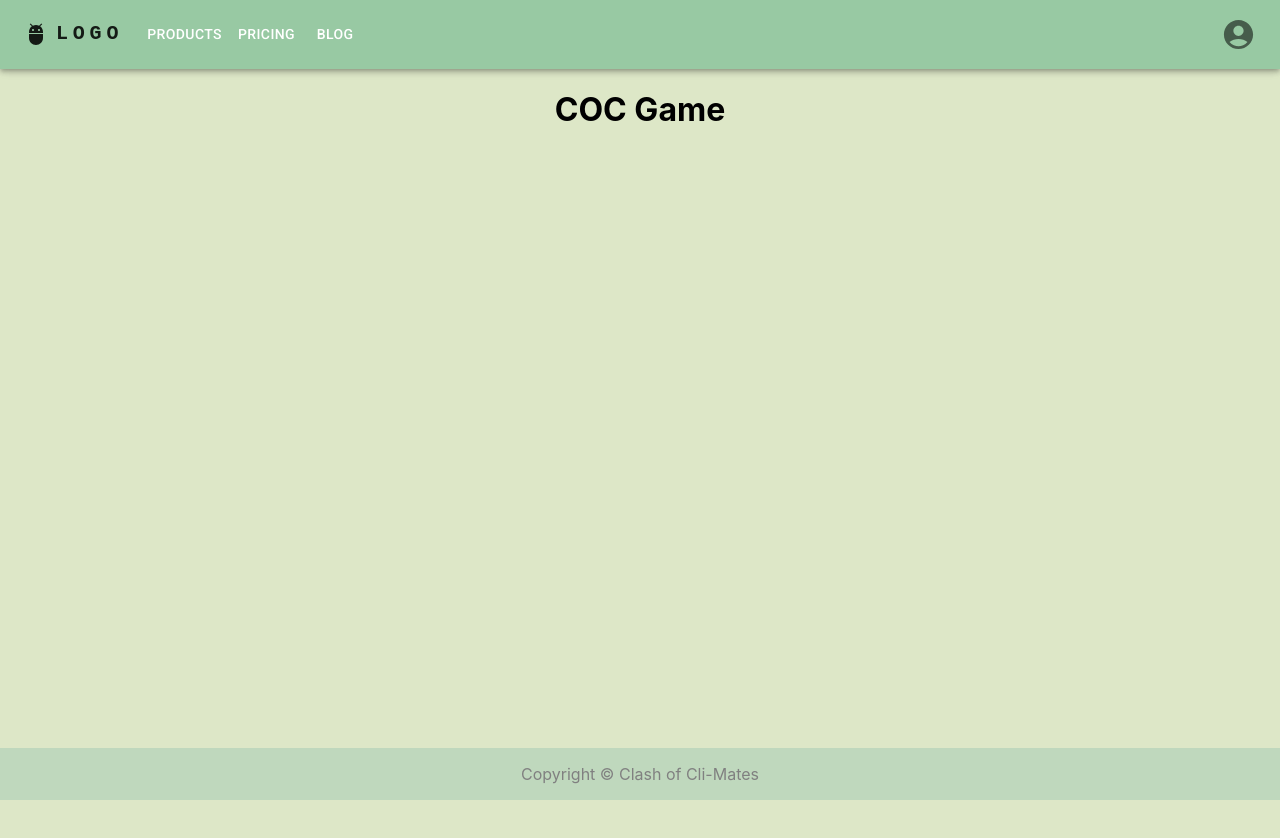
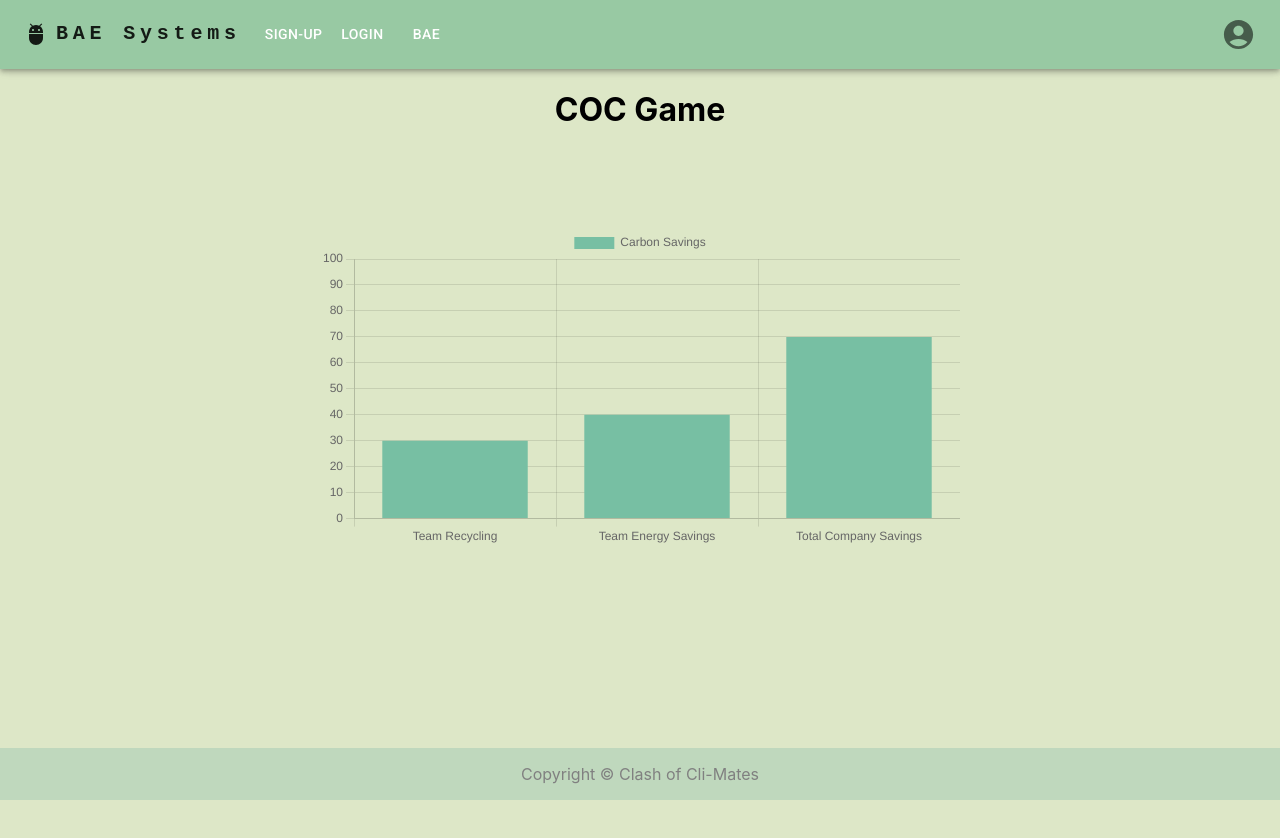
Before and after one commit to moeshy/BAE-Hackathon, a React (Create React App) app in the folder coc-game/: page / in a window 1280 px wide. Shown: the top 838 px of the page. Built offline with nearby package versions, Linux system fonts and the light colour scheme.

Commit message:
working template

```diff
--- a/coc-game/package.json
+++ b/coc-game/package.json
@@ -8,13 +8,16 @@
     "@devexpress/dx-react-core": "^3.0.4",
     "@emotion/react": "^11.10.0",
     "@emotion/styled": "^11.10.0",
+    "@material-ui/core": "^4.12.4",
     "@mui/icons-material": "^5.8.4",
     "@mui/material": "^5.10.1",
     "@mui/styled-engine-sc": "^5.10.1",
     "@testing-library/jest-dom": "^5.16.5",
     "@testing-library/react": "^13.3.0",
     "@testing-library/user-event": "^13.5.0",
+    "chart.js": "^3.9.1",
     "react": "^18.2.0",
+    "react-chartjs-2": "^4.3.1",
     "react-dom": "^18.2.0",
     "react-scripts": "5.0.1",
     "styled-components": "^5.3.5",
--- a/coc-game/src/Components/App/App.css
+++ b/coc-game/src/Components/App/App.css
@@ -2,6 +2,12 @@
   text-align: center;
   background-color: #DDE7C7;
   height: 100vw;
+}
+
+.barChartDiv{
+  padding-left: 25%;
+  padding-right:25%;
+  padding-top: 6%
 }
 
 .footer {
--- a/coc-game/src/Components/App/App.js
+++ b/coc-game/src/Components/App/App.js
@@ -1,13 +1,17 @@
-import Footer from '../Footer';
-import NavBar from '../Navbar';
-import './App.css';
+import BarChart from "../BarChart";
+import Footer from "../Footer";
+import NavBar from "../Navbar";
+import "./App.css";
 
 function App() {
   return (
     <body className="App">
-    <NavBar/>
+      <NavBar />
       <h1 className="main-header"> COC Game </h1>
-      <Footer/>
+      <div className="barChartDiv">
+        <BarChart />
+      </div>
+      <Footer />
     </body>
   );
 }
--- /dev/null
+++ b/coc-game/src/Components/BarChart/index.js
@@ -0,0 +1,25 @@
+import React from "react";
+import Chart from "chart.js/auto";
+import { Bar } from "react-chartjs-2";
+
+const BarChart = () => {
+  const labels = ["Team Recycling", "Team Energy Savings", "Total Company Savings"];
+  const data = {
+    labels: labels,
+    datasets: [
+      {
+        label: "Carbon Savings",
+        backgroundColor: "#77BFA3",
+        borderColor: "rgb(255, 99, 132)",
+        data: [30, 40, 70, 100],
+      },
+    ],
+  };
+  return (
+    <div>
+      <Bar data={data} />
+    </div>
+  );
+};
+
+export default BarChart;
--- a/coc-game/src/Components/Navbar/index.js
+++ b/coc-game/src/Components/Navbar/index.js
@@ -15,7 +15,7 @@ import AdbIcon from '@mui/icons-material/Adb';
 import { createTheme, ThemeProvider } from "@mui/material/styles";
 import AccountCircleIcon from '@mui/icons-material/AccountCircle';
 
-const pages = ['Products', 'Pricing', 'Blog'];
+const pages = ['Sign-Up', 'Login', 'BAE'];
 const settings = ['Profile', 'Account', 'Dashboard', 'Logout'];
 
 const theme = createTheme({
@@ -65,7 +65,7 @@ const NavBar = () => {
               textDecoration: 'none',
             }}
           >
-            LOGO
+            BAE Systems
           </Typography>
 
           <Box sx={{ flexGrow: 1, display: { xs: 'flex', md: 'none' } }}>
```
Also changed, not shown: 1 other file (tests, documents, lock files or other folders).
